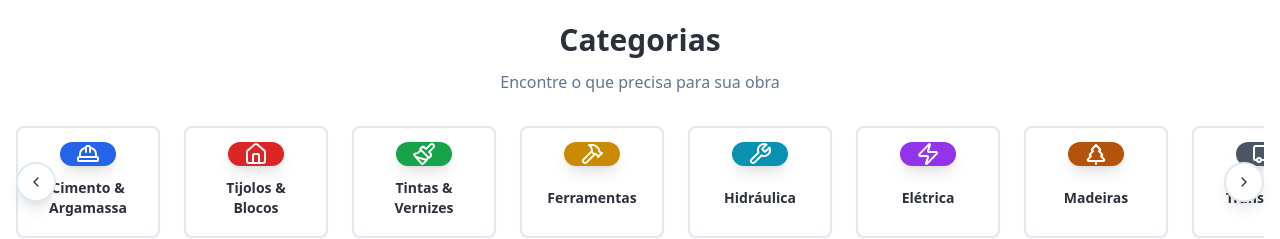
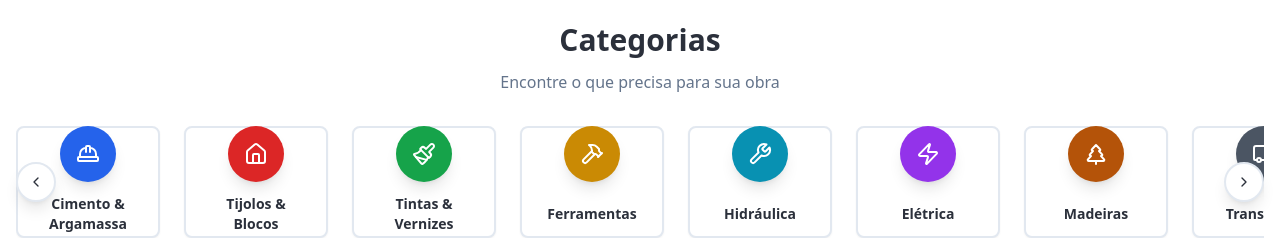
Before and after one commit to noventicred/constrular, a React (Vite) app: page / in a window 1280 px wide. Shown: the part 1000-1239 px from the top of the page. Built offline with nearby package versions, Linux system fonts and the light colour scheme.

Commit message:
Ajustar ícones para formato circular
Ajustei os ícones para que o fundo fique em um círculo 100%, garantindo um visual mais coeso e alinhado com o design system.

```diff
--- a/src/components/Categories.tsx
+++ b/src/components/Categories.tsx
@@ -127,7 +127,7 @@ const Categories = () => {
                   >
                     <Card className="group hover:shadow-lg transition-all duration-300 cursor-pointer hover:-translate-y-1 border-2 hover:border-construction-orange/30 h-24 md:h-28">
                       <CardContent className="p-3 md:p-4 text-center h-full flex flex-col justify-center">
-                        <div className={`w-12 h-12 md:w-14 md:h-14 ${category.color} rounded-full flex items-center justify-center mx-auto mb-2 group-hover:scale-110 transition-transform duration-300 shadow-lg`}>
+                        <div className={`w-12 h-12 md:w-14 md:h-14 ${category.color} rounded-full flex items-center justify-center mx-auto mb-2 group-hover:scale-110 transition-transform duration-300 shadow-lg aspect-square`}>
                           <Icon className="h-5 w-5 md:h-6 md:w-6 text-white" />
                         </div>
                         <h3 className="font-semibold text-xs md:text-sm text-center leading-tight line-clamp-2 min-h-[2.5rem] md:min-h-[3rem] flex items-center justify-center">
```
